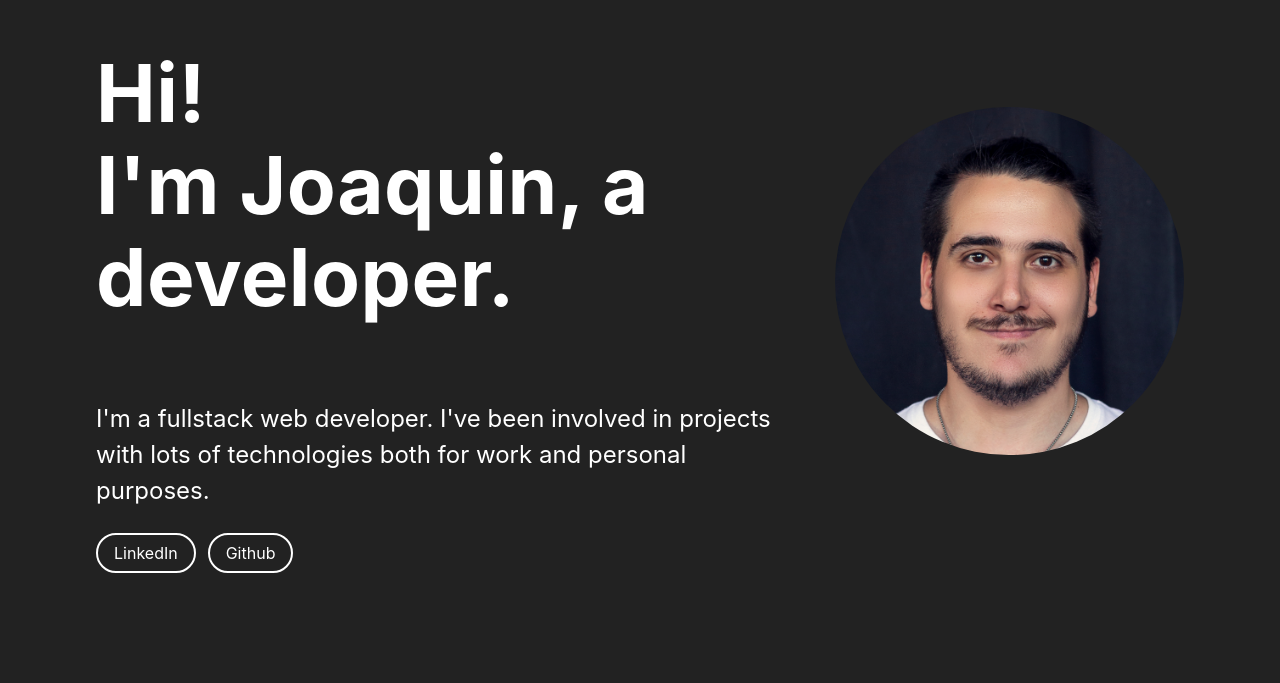
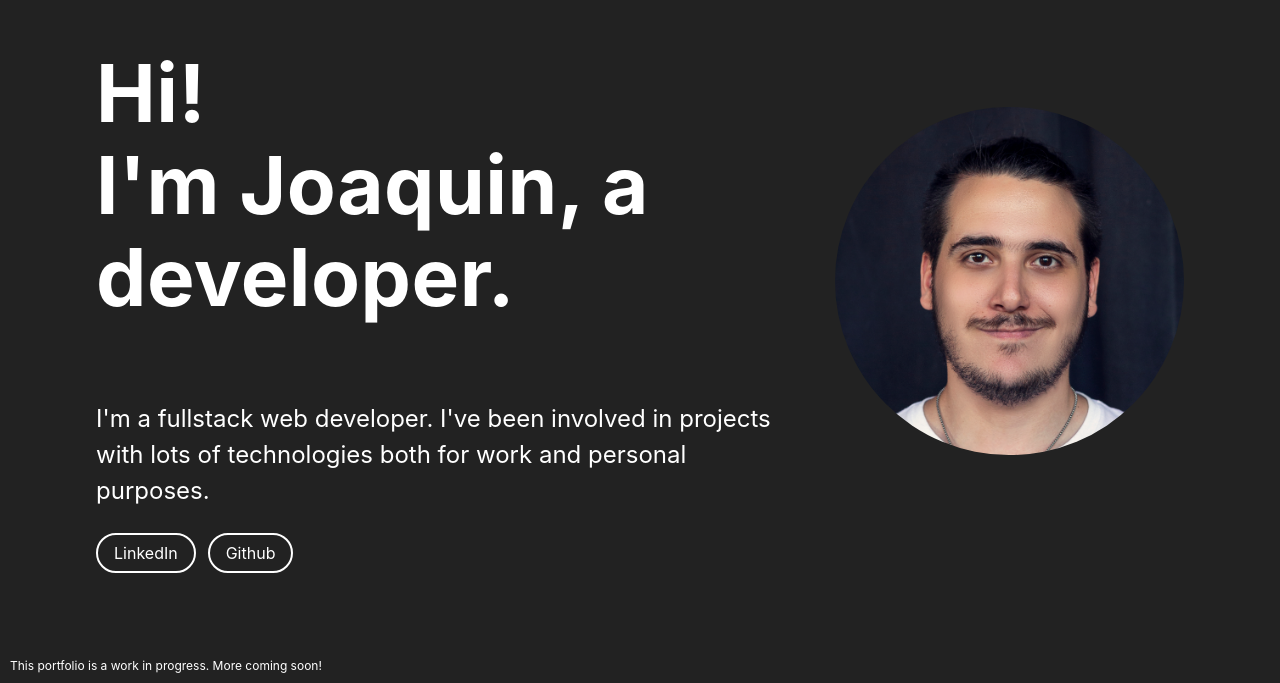
Before and after one commit to joka828/portfolio, a Next.js app: page / in a window 1280 px wide. Shown: the part 117-800 px from the top of the page. Built offline with nearby package versions, Linux system fonts and the light colour scheme.

Commit message:
add wip-disclaimer

```diff
--- a/pages/index.tsx
+++ b/pages/index.tsx
@@ -43,6 +43,10 @@ const Dashboard: NextPage = () => {
           <Image src="/avatar.jpg" alt="Joaquin&apos;s photo" width={400} height={400} />
         </div>
 
+        <span className={styles.wipDisclaimer}>
+          This portfolio is a work in progress. More coming soon!
+        </span>
+
         {/* <div className={styles.grid}>
           <a href="https://nextjs.org/docs" className={styles.card}>
             <h2>Documentation &rarr;</h2>
--- a/styles/Dashboard.module.css
+++ b/styles/Dashboard.module.css
@@ -88,6 +88,13 @@
   border-radius: 50%;
 }
 
+.wipDisclaimer{
+  position: absolute;
+  left: 10px;
+  bottom: 10px;
+  font-size: 12px;
+}
+
 .code {
   background: #fafafa;
   border-radius: 5px;
```
